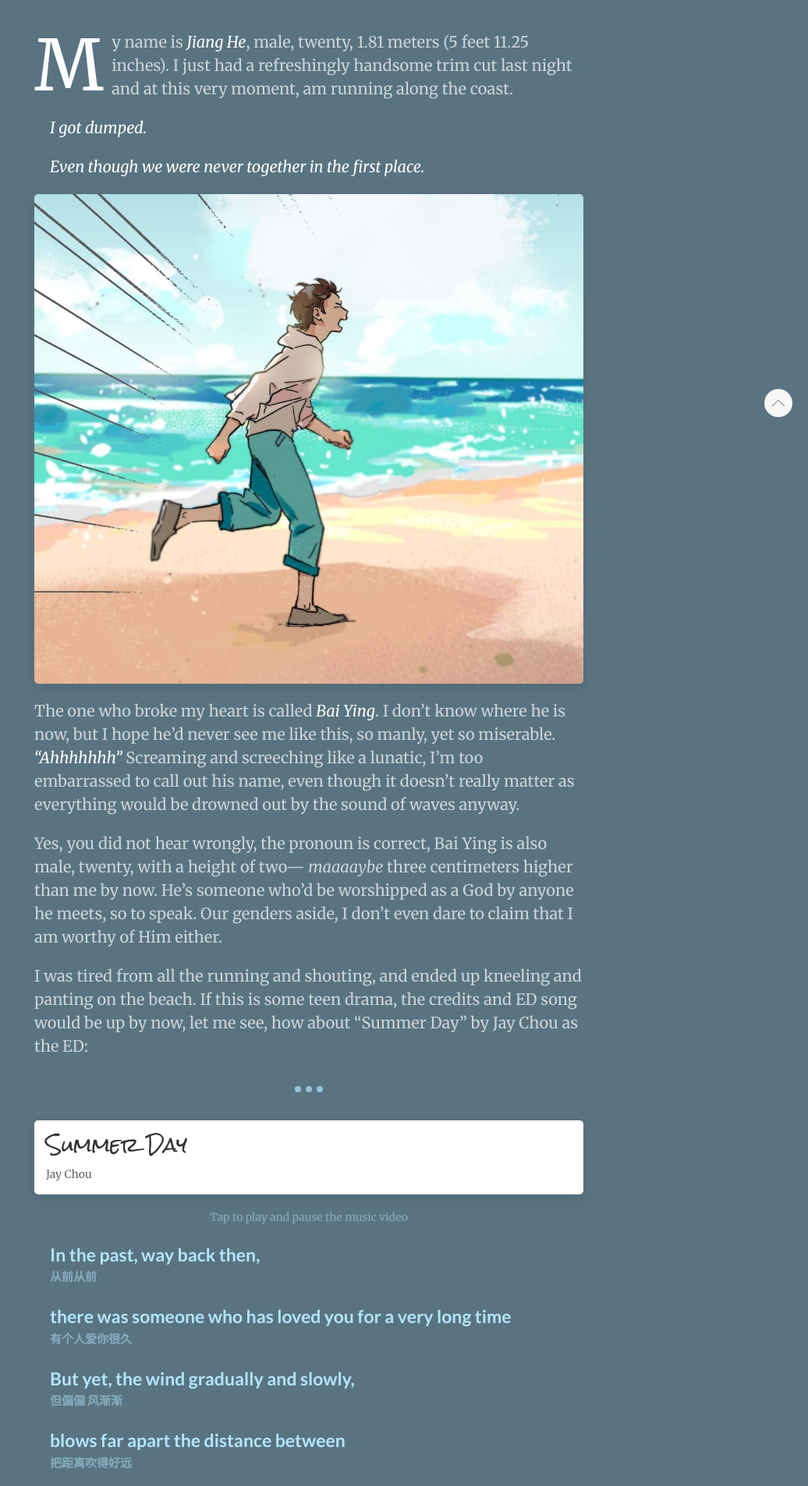
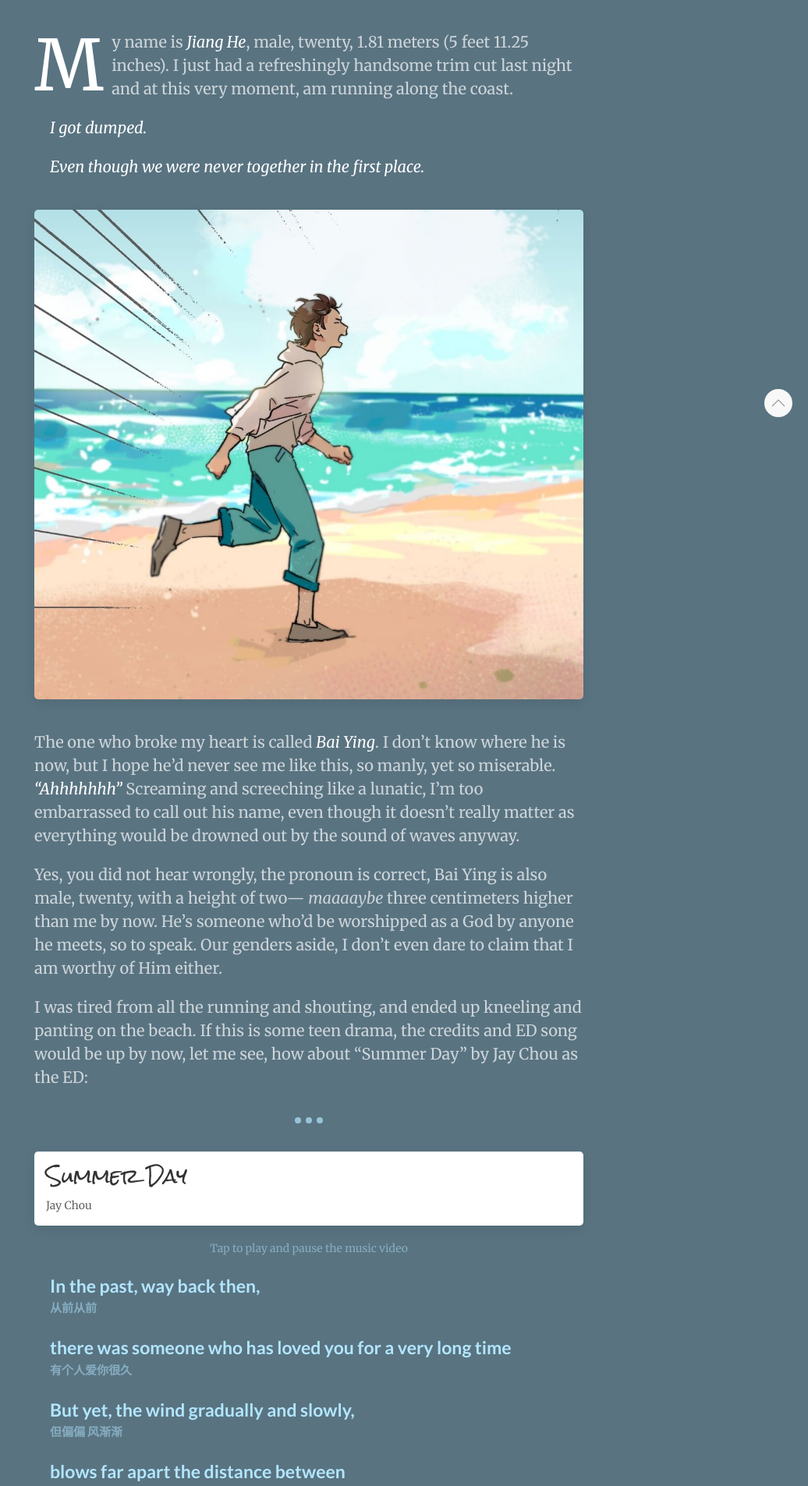
Before and after one commit to Solo-Universe/Solo-Universe.github.io, a Jekyll site: the page built from _posts/2021-12-30-chapter-1.md, in a window 1280 px wide. Shown: the part 345-2251 px from the top of the page at 78% size, without its empty margins (244-1280 px from the left). Built offline with Jekyll 4.4.1, drawn with Linux system fonts in a browser that asks for light colours; nearby versions of some CDN libraries; some web fonts are replaced; comment, search, counter and statistics services are not loaded.

```diff
--- a/assets/css/base.css
+++ b/assets/css/base.css
@@ -287,6 +287,10 @@ a .series-title:hover {
 	transform:  scaleY(-1);
 }
 
+.novel-text p img {
+	margin: 20px 0;
+}
+
 .player-artist {
 	color: #666;
 	margin-top: -10px;
```
Also changed, not shown: _posts/2021-12-31-chapter-1.md (+1 -0 lines).
